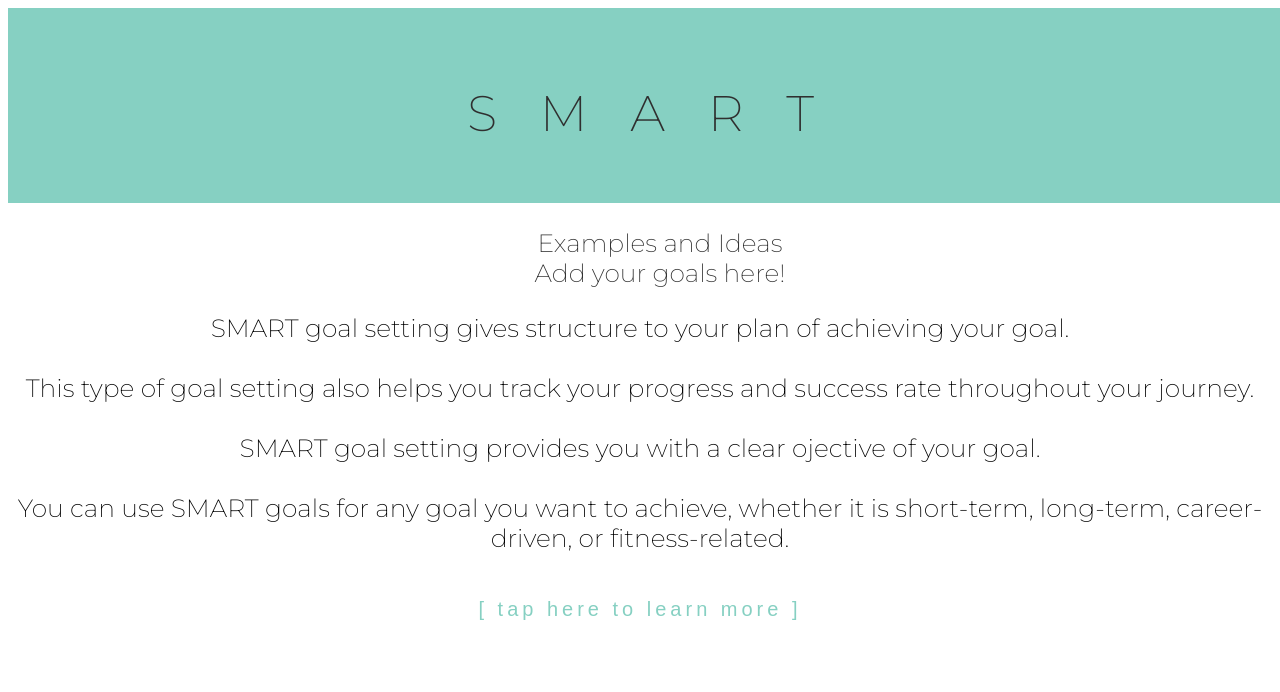
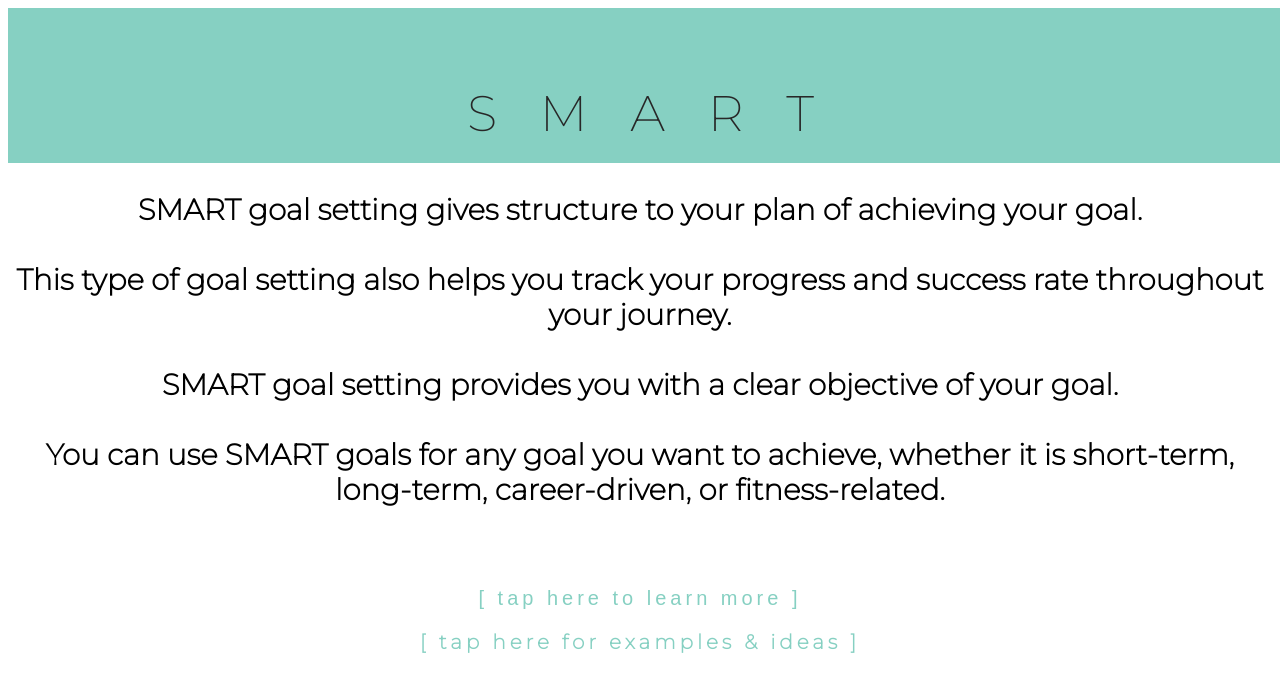
Before and after one commit to JaclynBlinstrubas/smart-goal-setting, a React (Create React App) app: page / in a window 1280 px wide. Shown: the top 692 px of the page. Built offline with nearby package versions, Linux system fonts and the light colour scheme.

Commit message:
fixed some css errors

```diff
--- a/src/App.css
+++ b/src/App.css
@@ -8,19 +8,17 @@ body {
 
 .header {
     width: 100vw;
-    height: 15vh;
+    height: 10vh;
     background-color: #86D0C2;
+    padding: 75px 0 0 0;
+}
+
+.header a {
+    text-decoration: none;
+    color: #272727;
     font-size: 50px;
     letter-spacing: 15px;
     text-align: center;
-    color: #272727;
-    padding: 75px 0 0 0;
-}
-
-a {
-    text-decoration: none;
-    color: #272727;
-
 }
 
 .modal-button {
@@ -30,9 +28,9 @@ a {
     background-color: white;
     text-decoration: none;
     border: none;
-    transition-duration: 0.4s;
     letter-spacing: 4px;
     padding: 15px;
+    cursor: pointer;
 }
 
 .modal-title {
@@ -43,6 +41,7 @@ a {
 
 .modal {
     font-size: 20px;
+    font-weight: none;
     text-align: center;
     background-color: white;
     border: 1px #86D0C2 solid;
@@ -61,15 +60,38 @@ a {
     transition-duration: 0.4s;
     letter-spacing: 4px;
     padding: 15px;
+    cursor: pointer;
+}
+
+.ideas-link{
+    text-decoration: none;
+    font-weight: bolder;
+    font-size: 20px;
+    text-align: center;
+    color: #86D0C2;
+    background-color: white;
+    text-decoration: none;
+    border: none;
+    letter-spacing: 4px;
+    padding: 15px;
+    cursor: pointer;
+}
+
+
+/*
+.nav a{
+    font-size: 25px;
+    display: inline;
+    color: white;
 }
 
 .navbar {
-    font-size: 20px;
-    font-weight: bold;
-    color: #86D0C2;
-    display: inline;
-    text-decoration: none;
-}
+    width: 100vw;
+    background-color: #86D0C2;
+    padding: 40px 0 40px 0;
+} */
+
+
 
 .form {
     margin: auto;
--- a/src/App.js
+++ b/src/App.js
@@ -2,14 +2,12 @@ import './App.css';
 import React from "react";
 import { Route } from "react-router-dom";
 import Users from "./components/Users";
-import { A } from "./components/AStyle";
 import Signup from "./components/Signup";
 import Main from "./components/Main";
 import Header from "./components/Header";
-import { Button } from "./components/ButtonStyle"
 import CreateGoalForm from "./components/CreateGoalForm";
 import Login from "./components/Login";
-import Ideas from "./components/Ideas";
+import Ideas from './components/Ideas';
 
 
 
@@ -19,14 +17,14 @@ function App(props) {
   return (
     <>
       <header className="header">
-        <A href='/'>S M A R T</A>
+        <a href='/'>S M A R T</a>
       </header>
 
-
-      <ul className="nav" activeKey="/home">
-          <A href="/ideas">Examples and Ideas</A> <br />
-          <A href="/form">Add your goals here!</A>
-      </ul>
+      {/* <div className="navbar">
+        <ul className="nav" activeKey="/home">
+            <a href="/form">Add your goals here!</a>
+        </ul>
+      </div> */}
 
 
 {/* <A href="/login">Login</A>
@@ -39,9 +37,9 @@ function App(props) {
         <Route path="/users" exact component={Users} />
         <Route path="/signup" exact component={Signup} />
         <Route path="/header" exact component={Header} />
-        <Route path="/ideas" exact component={Ideas} />
         <Route path="/form" exact component={CreateGoalForm} />
         <Route path="/login" exact component={Login} />
+        <Route path="/ideas" exact component={Ideas} />
       </main>
     </>
   );
--- a/src/components/AStyle.js
+++ /dev/null
@@ -1,7 +0,0 @@
-import styled from "styled-components";
-
-export const A = styled.a`
-    text-decoration: none;
-    color: #2F2F2F;
-
-`
--- a/src/components/Header.js
+++ b/src/components/Header.js
@@ -3,19 +3,19 @@ import { Nav } from 'react-bootstrap';
 
 const Header = () => {
 
-    return (
-        <Nav className="nav" activeKey="/home">
-            <Nav.Item>
-            <Nav.Link href="/signup">Sign Up</Nav.Link>
-            </Nav.Item>
-            <Nav.Item>
-            <Nav.Link eventKey="/users">Your Account</Nav.Link>
-            </Nav.Item>
-            <Nav.Item>
-            <Nav.Link eventKey="/ideas">Examples and Ideas</Nav.Link>
-            </Nav.Item>
-        </Nav>
-    );
+    // return (
+    //     <Nav className="nav" activeKey="/home">
+    //         <Nav.Item>
+    //         <Nav.Link href="/signup">Sign Up</Nav.Link>
+    //         </Nav.Item>
+    //         <Nav.Item>
+    //         <Nav.Link eventKey="/users">Your Account</Nav.Link>
+    //         </Nav.Item>
+    //         <Nav.Item>
+    //         <Nav.Link eventKey="/ideas">Examples and Ideas</Nav.Link>
+    //         </Nav.Item>
+    //     </Nav>
+    // );
 };
 
 export default Header;
--- a/src/components/Ideas.js
+++ b/src/components/Ideas.js
@@ -1,19 +1,22 @@
 import React from 'react';
 
+
 const Ideas = () => {
+
+
     return (
-        <div>
-            SPECIFIC<br />
-            "I want to earn a position managing a development team for a startup tech company."<br />
-            "I want to drink enough water everyday to meet my healthcare provider's recommendations."<br />
-            "I want to run a 5k."<br />
-            "I want to pay off $5,000 of my credit card debt."<br />
-            "I want to start my own cooking blog."<br />
-            "I want start an emergency fund."<br /><br />
-            MEASUREABLE<br />
-            "..."
-        </div>
-    );
+                <p>
+                    SPECIFIC<br /><br />
+                        "I want to earn a position managing a development team for a startup tech company."<br /><br />
+                        "I want to drink enough water everyday to meet my healthcare provider's recommendations."<br /><br />
+                        "I want to run a 5k."<br /><br />
+                        "I want to pay off $5,000 of my credit card debt."<br /><br />
+                        "I want to start my own cooking blog."<br /><br />
+                        "I want start an emergency fund."<br /><br />
+                        MEASUREABLE<br /><br />
+                        "..."
+                </p>
+    )
 };
 
 export default Ideas;
--- a/src/components/Main.js
+++ b/src/components/Main.js
@@ -1,8 +1,9 @@
-import React, { useState } from "react";
-import ReactDOM from "react-dom";
+import React, { useState } from 'react';
 import Modal from "react-bootstrap/Modal";
+// import SmartModal from './SmartModal';
 
-const SMARTmodal = () => {
+const Main = () => {
+
         const [isOpen, setIsOpen] = React.useState(false);
 
         const showModal = () => {
@@ -13,13 +14,14 @@ const SMARTmodal = () => {
             setIsOpen(false);
         }
 
-
     return (
         <>
+        <h3>
             SMART goal setting gives structure to your plan of achieving your goal.<br /><br />
             This type of goal setting also helps you track your progress and success rate throughout your journey.<br /><br />
-            SMART goal setting provides you with a clear ojective of your goal.<br /><br />
+            SMART goal setting provides you with a clear objective of your goal.<br /><br />
             You can use SMART goals for any goal you want to achieve, whether it is short-term, long-term, career-driven, or fitness-related.<br /><br />
+        </h3>
 
         <button className="modal-button" onClick={showModal}>[ tap here to learn more ]</button>
         <Modal show={isOpen} onHide={hideModal}>
@@ -39,12 +41,10 @@ const SMARTmodal = () => {
                 </p>
             </Modal.Body>
         <button className="hide-modal" onClick={hideModal}>[ close ]</button>
-            </Modal>
+</Modal><br />
+        <a className="ideas-link" href="/ideas">[ tap here for examples & ideas ] </a>
     </>
     );
 };
 
-const rootElement = document.getElementById("root");
-ReactDOM.render(<SMARTmodal />, rootElement);
-
-export default SMARTmodal;
+export default Main;
```
Lines whose indentation alone changed are shown as unchanged.
